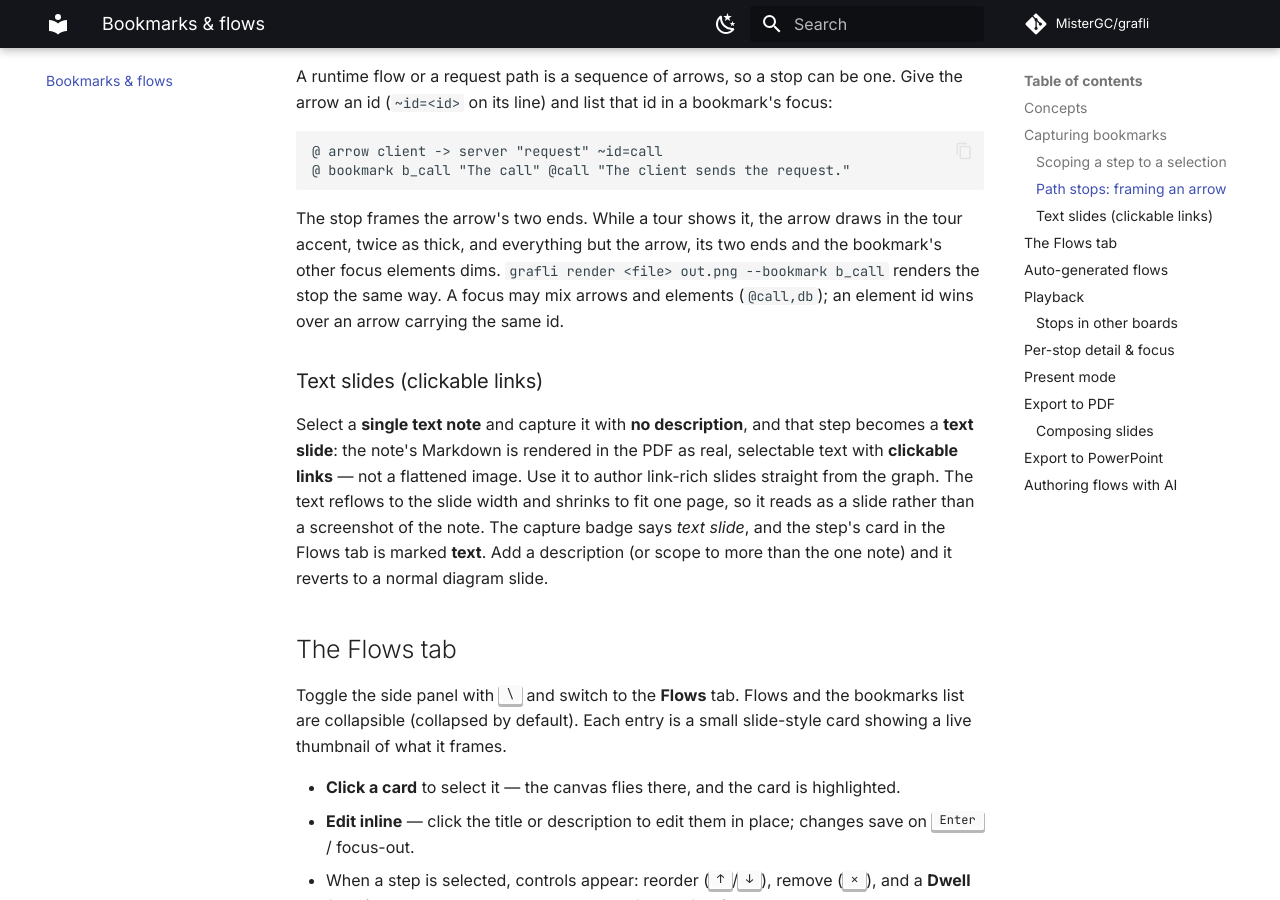
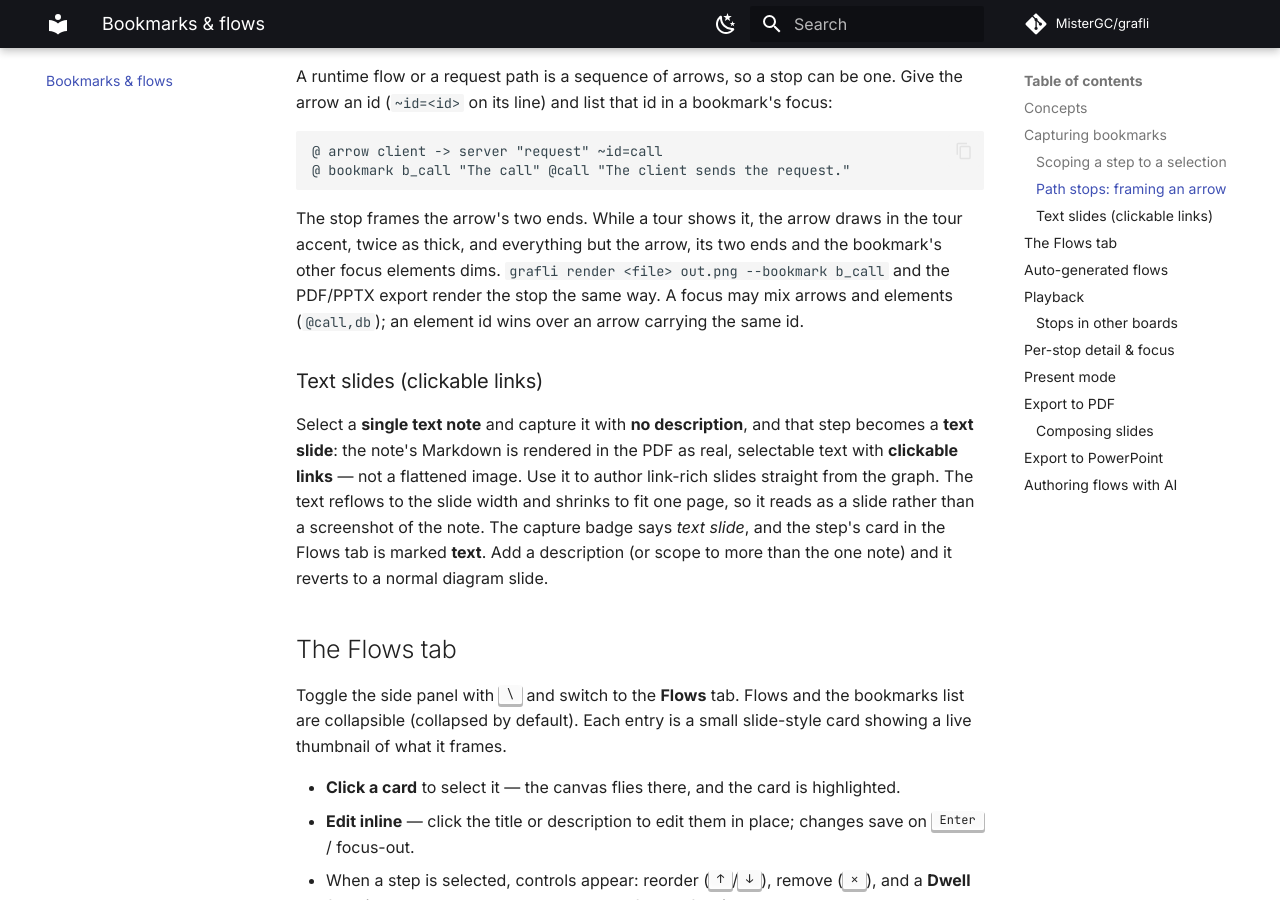
Before and after one commit to MisterGC/grafli, an MkDocs documentation site: the page built from docs/bookmarks-flows.md, in a window 1280 px wide and 900 px high, scrolled down 1365 px. Built offline with MkDocs 1.6.1 and Material for MkDocs 9.7.7, drawn with Linux system fonts in a browser that asks for light colours; comment, search, counter and statistics services are not loaded.

Commit message:
Document that PDF/PPTX export emphasises a path stop's arrow

```diff
--- a/docs/bookmarks-flows.md
+++ b/docs/bookmarks-flows.md
@@ -59,7 +59,8 @@ bookmark's focus:
 The stop frames the arrow's two ends. While a tour shows it, the arrow draws
 in the tour accent, twice as thick, and everything but the arrow, its two
 ends and the bookmark's other focus elements dims. `grafli render <file>
-out.png --bookmark b_call` renders the stop the same way. A focus may mix
+out.png --bookmark b_call` and the PDF/PPTX export render the stop the same
+way. A focus may mix
 arrows and elements (`@call,db`); an element id wins over an arrow carrying
 the same id.
 
```
Also changed, not shown: CHANGELOG.md (+3 -2 lines), grafli/skills/grafli/references/format.md (+3 -2 lines).
